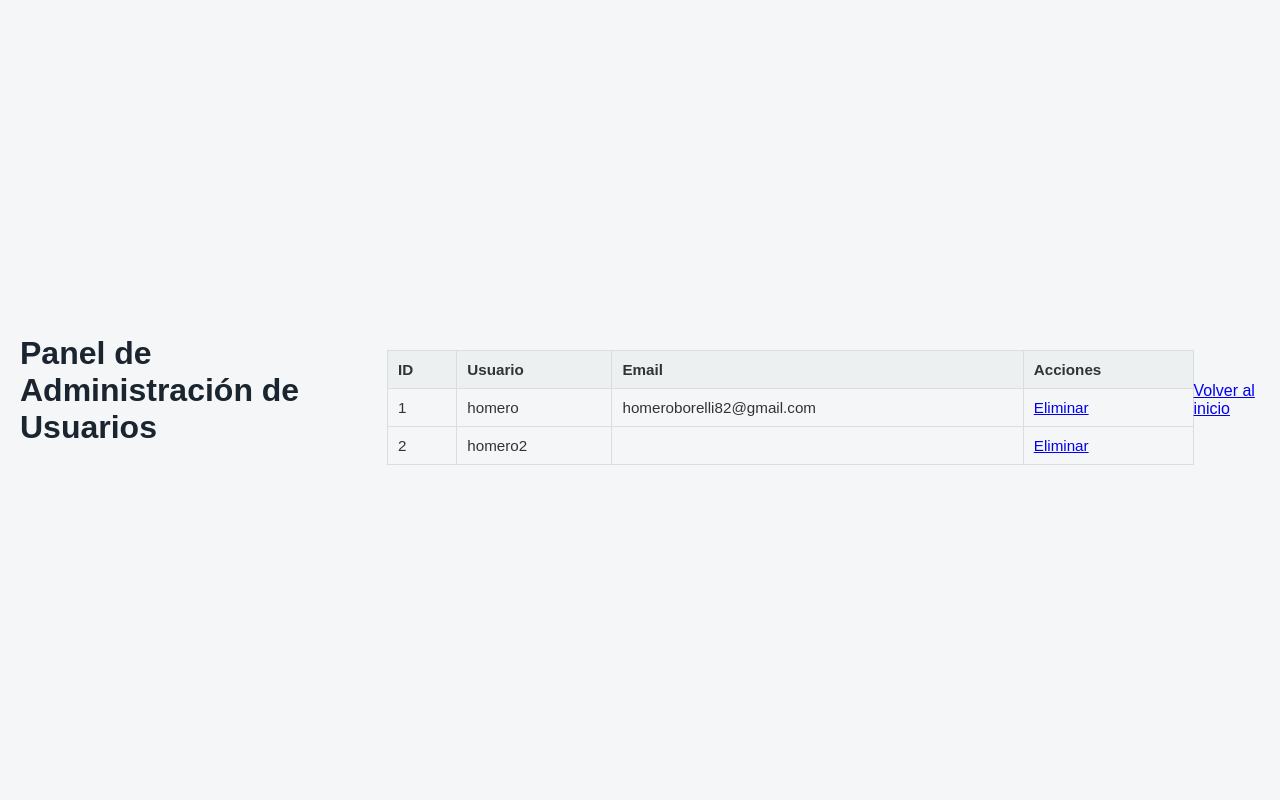
After one commit to HHB72/sistema-alertas-emergencia, a Django app: page /panel/usuarios/ in a window 1280 px wide. The commit adds this page. Run offline with Django 5.2, Linux system fonts and the light colour scheme; a user stored in the database is signed in; data comes from the database, SQL or seed files in the repository; both versions use the stored data as it was after the commit.

Commit message:
paneladmin

```diff
--- /dev/null
+++ b/alertas/templates/admin_usuarios.html
@@ -0,0 +1,31 @@
+<!DOCTYPE html>
+<html lang="es">
+<head>
+    <meta charset="UTF-8">
+    <title>Panel de Control - Usuarios</title>
+    {% load static %}
+    <link rel="stylesheet" href="{% static 'style.css' %}">
+</head>
+<body>
+    <h1>Panel de Administración de Usuarios</h1>
+    <table>
+        <tr>
+            <th>ID</th>
+            <th>Usuario</th>
+            <th>Email</th>
+            <th>Acciones</th>
+        </tr>
+        {% for u in usuarios %}
+        <tr>
+            <td>{{ u.id }}</td>
+            <td>{{ u.username }}</td>
+            <td>{{ u.email }}</td>
+            <td>
+                <a href="{% url 'eliminar_usuario' u.id %}" onclick="return confirm('¿Seguro querés eliminar este usuario?');">Eliminar</a>
+            </td>
+        </tr>
+        {% endfor %}
+    </table>
+    <a href="{% url 'index' %}">Volver al inicio</a>
+</body>
+</html>
--- a/alertas/templates/index.html
+++ b/alertas/templates/index.html
@@ -15,7 +15,8 @@
             {% if user.is_authenticated %}
                 <span class="btn-auth btn-user">👤 {{ user.username }}</span>
                 {% if user.is_staff or user.is_superuser %}
-                    <a href="{% url 'admin:index' %}" class="btn-auth btn-admin">⚙️ Admin</a>
+                    <!-- Enlace actualizado a nuestra vista HTML de gestión de usuarios -->
+                    <a href="{% url 'lista_usuarios_admin' %}" class="btn-auth btn-admin">⚙️ Admin</a>
                 {% endif %}
                 <form action="{% url 'logout' %}" method="post" style="display: inline;">
                     {% csrf_token %}
--- a/alertas/urls.py
+++ b/alertas/urls.py
@@ -14,4 +14,12 @@ urlpatterns = [
     path('login/', auth_views.LoginView.as_view(template_name='login.html'), name='login'),
     path('logout/', auth_views.LogoutView.as_view(), name='logout'),
     path('registro/', views.registro, name='registro'),
+
+    # Nuevas rutas para el panel de control de usuarios del Administrador
+    path('admin/usuarios/', views.lista_usuarios_admin, name='lista_usuarios_admin'),
+    path('admin/usuarios/eliminar/<int:user_id>/', views.eliminar_usuario, name='eliminar_usuario'),
+
+    # Panel de control de usuarios personalizado
+    path('panel/usuarios/', views.lista_usuarios_admin, name='lista_usuarios_admin'),
+    path('panel/usuarios/eliminar/<int:user_id>/', views.eliminar_usuario, name='eliminar_usuario'),
 ]
--- a/alertas/views.py
+++ b/alertas/views.py
@@ -1,5 +1,7 @@
-from django.shortcuts import render, redirect
+from django.shortcuts import render, redirect, get_object_or_404
 from django.contrib.auth import login
+from django.contrib.auth.models import User
+from django.contrib.admin.views.decorators import staff_member_required
 from .forms import RegistroForm
 from .models import GuiaPrimerosAuxilios, ContactoEmergencia, Incidente
 
@@ -55,3 +57,16 @@ def registro(request):
     else:
         form = RegistroForm()
     return render(request, 'registro.html', {'form': form})
+
+# Vistas exclusivas para el Administrador (Gestión de Usuarios)
+@staff_member_required
+def lista_usuarios_admin(request):
+    usuarios = User.objects.all()
+    return render(request, 'admin_usuarios.html', {'usuarios': usuarios})
+
+@staff_member_required
+def eliminar_usuario(request, user_id):
+    usuario = get_object_or_404(User, id=user_id)
+    if usuario != request.user: # Evita que el admin se borre a sí mismo
+        usuario.delete()
+    return redirect('lista_usuarios_admin')
```
Also changed, not shown: alertas/models.py (+17 -11 lines), alertas/templates/hospitales.html (+42 -3 lines), db.sqlite3.
